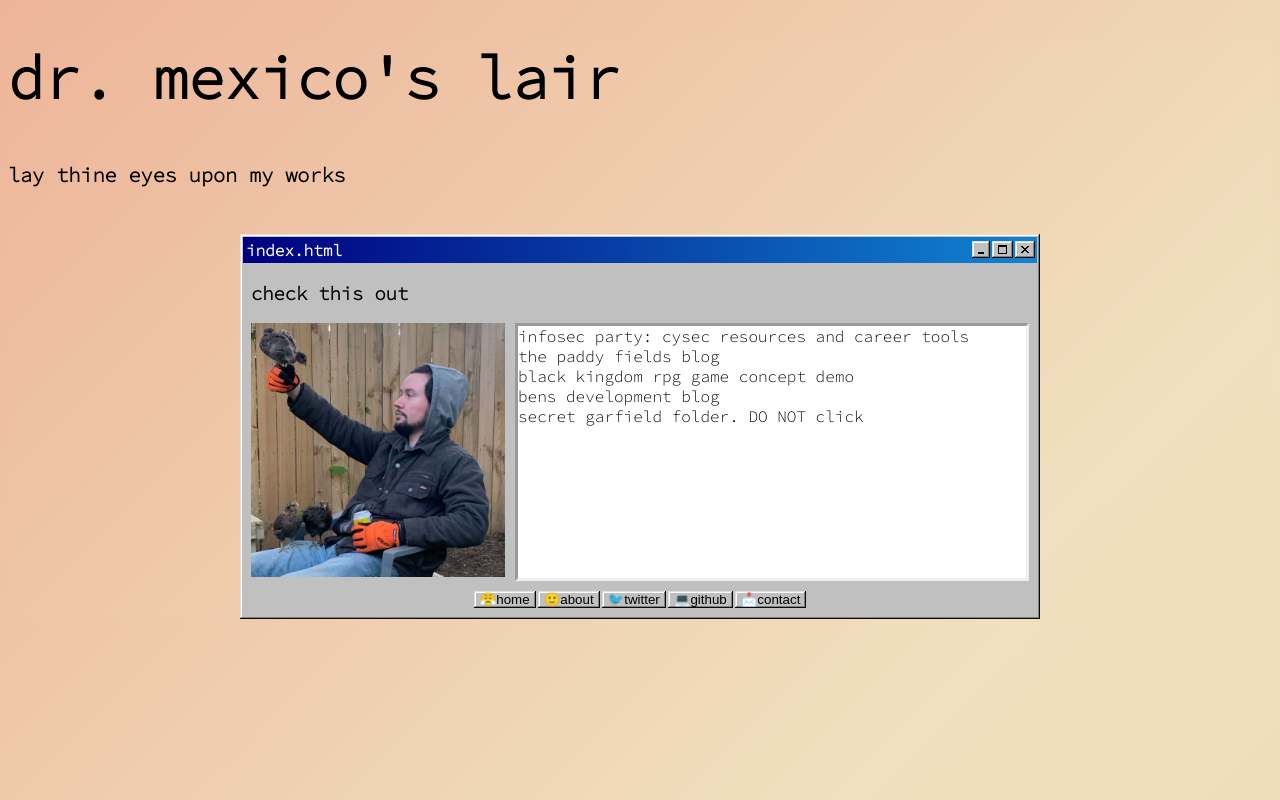
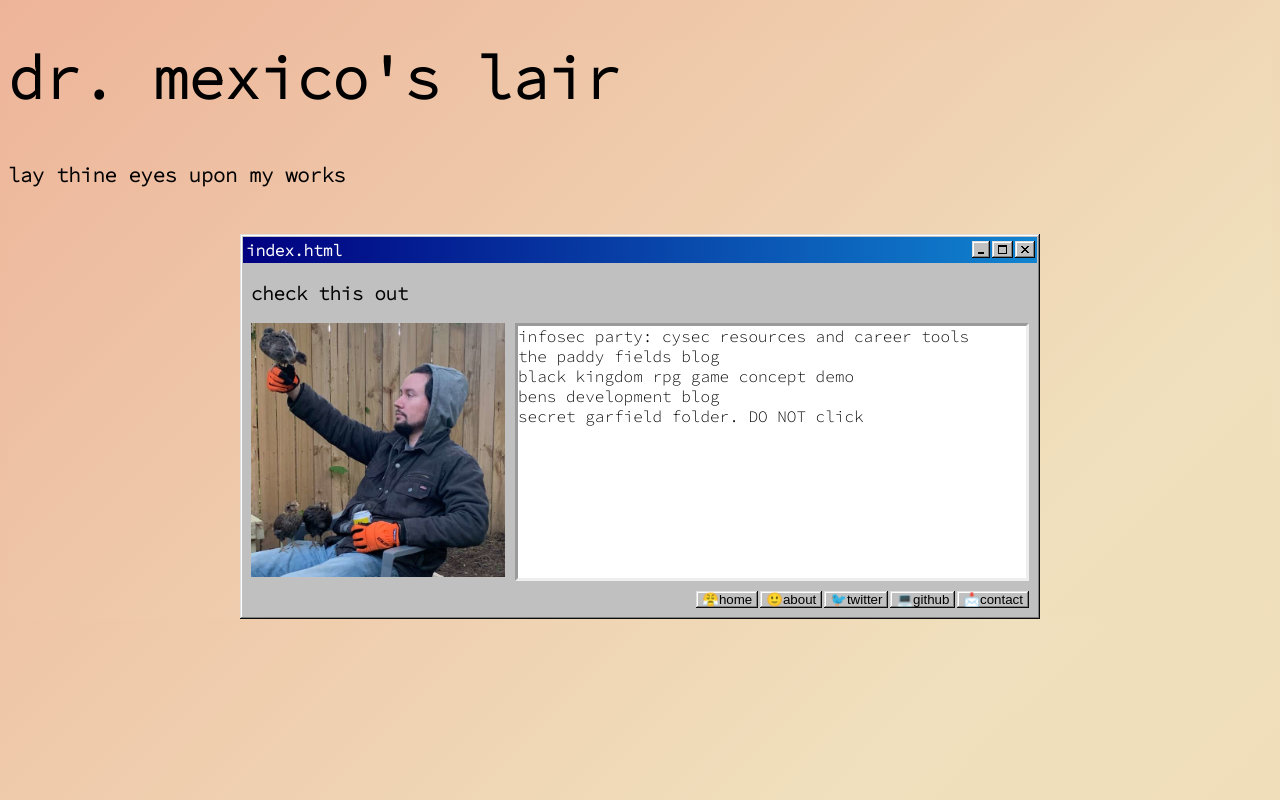
Before and after one commit to DrBradleyMexico/BigWetNextJS-Site, a Next.js app: page / in a window 1280 px wide. Built offline with nearby package versions, Linux system fonts and the light colour scheme.

Commit message:
minor nav fix

```diff
--- a/src/components/layout/layout.module.css
+++ b/src/components/layout/layout.module.css
@@ -7,7 +7,7 @@
 .footerBarButtons {
     display: flex;
     gap: 2px;
-    justify-content: center;
+    justify-content: right;
     margin-top: 10px;
 }
 
```
